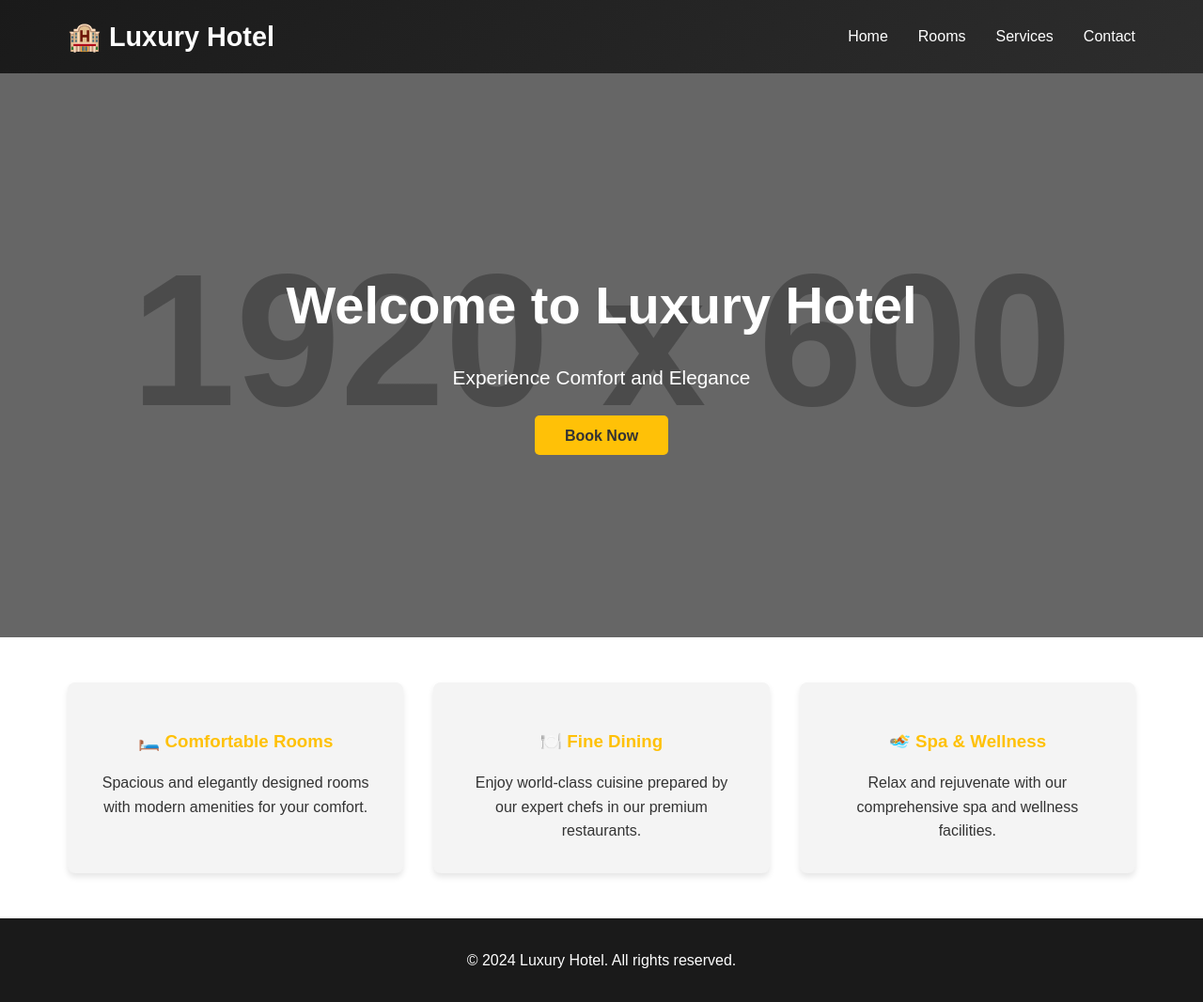
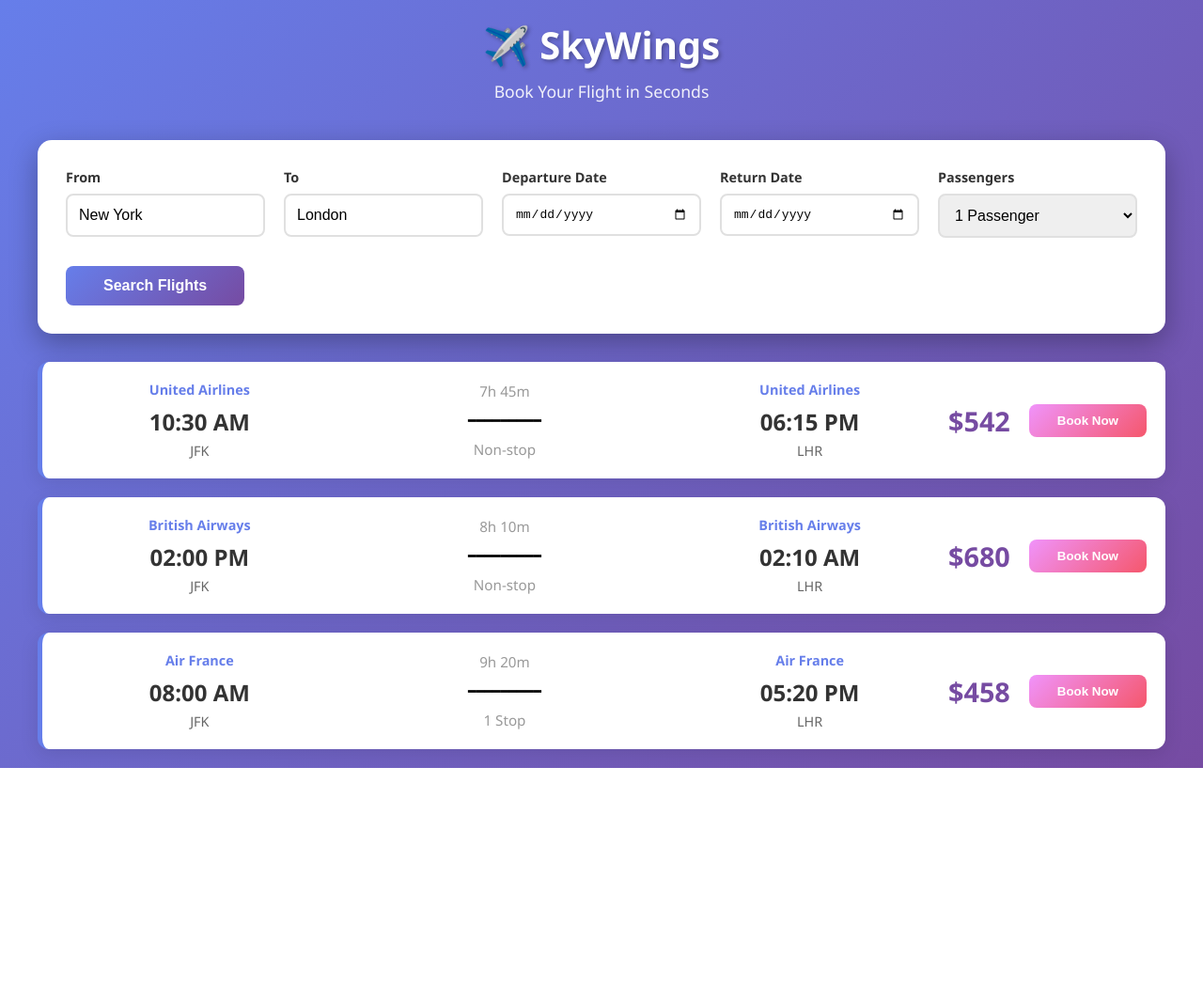
Before and after one commit to Gayatri25-dev/new-action, a plain HTML site: page index.html in a window 1280 px wide. Shown: the whole page at 94% size. After the commit the page ends 817 px from the top, so only its background shows below. Drawn offline with Linux system fonts and the light colour scheme; placeholder pictures from the web are drawn by us.

```diff
--- a/index.html
+++ b/index.html
@@ -3,7 +3,7 @@
 <head>
     <meta charset="UTF-8">
     <meta name="viewport" content="width=device-width, initial-scale=1.0">
-    <title>Luxury Hotel - Welcome</title>
+    <title>SkyWings - Flight Booking</title>
     <style>
         * {
             margin: 0;
@@ -12,159 +12,310 @@
         }
 
         body {
-            font-family: 'Arial', sans-serif;
-            line-height: 1.6;
+            font-family: 'Segoe UI', Tahoma, Geneva, Verdana, sans-serif;
+            background: linear-gradient(135deg, #667eea 0%, #764ba2 100%);
+            min-height: 100vh;
+            padding: 20px;
+        }
+
+        .container {
+            max-width: 1200px;
+            margin: 0 auto;
+        }
+
+        header {
+            text-align: center;
+            color: white;
+            margin-bottom: 40px;
+        }
+
+        header h1 {
+            font-size: 2.5em;
+            margin-bottom: 10px;
+            text-shadow: 2px 2px 4px rgba(0,0,0,0.3);
+        }
+
+        header p {
+            font-size: 1.1em;
+            opacity: 0.9;
+        }
+
+        .booking-section {
+            background: white;
+            border-radius: 15px;
+            padding: 30px;
+            margin-bottom: 30px;
+            box-shadow: 0 10px 30px rgba(0,0,0,0.3);
+        }
+
+        .form-group {
+            display: grid;
+            grid-template-columns: repeat(auto-fit, minmax(200px, 1fr));
+            gap: 20px;
+            margin-bottom: 20px;
+        }
+
+        .input-field {
+            display: flex;
+            flex-direction: column;
+        }
+
+        .input-field label {
+            font-weight: 600;
+            color: #333;
+            margin-bottom: 8px;
+            font-size: 0.9em;
+        }
+
+        .input-field input,
+        .input-field select {
+            padding: 12px;
+            border: 2px solid #e0e0e0;
+            border-radius: 8px;
+            font-size: 1em;
+            transition: border-color 0.3s;
+        }
+
+        .input-field input:focus,
+        .input-field select:focus {
+            outline: none;
+            border-color: #667eea;
+        }
+
+        .search-btn {
+            background: linear-gradient(135deg, #667eea 0%, #764ba2 100%);
+            color: white;
+            padding: 12px 40px;
+            border: none;
+            border-radius: 8px;
+            font-size: 1em;
+            font-weight: 600;
+            cursor: pointer;
+            transition: transform 0.2s, box-shadow 0.2s;
+            align-self: flex-end;
+            margin-top: 10px;
+        }
+
+        .search-btn:hover {
+            transform: translateY(-2px);
+            box-shadow: 0 5px 15px rgba(102, 126, 234, 0.4);
+        }
+
+        .flights-section {
+            display: grid;
+            gap: 20px;
+        }
+
+        .flight-card {
+            background: white;
+            border-radius: 12px;
+            padding: 20px;
+            display: flex;
+            justify-content: space-between;
+            align-items: center;
+            box-shadow: 0 5px 20px rgba(0,0,0,0.1);
+            border-left: 5px solid #667eea;
+            transition: transform 0.2s;
+        }
+
+        .flight-card:hover {
+            transform: translateY(-5px);
+            box-shadow: 0 10px 30px rgba(0,0,0,0.15);
+        }
+
+        .flight-info {
+            flex: 1;
+            display: grid;
+            grid-template-columns: 1fr 1fr 1fr;
+            gap: 30px;
+            align-items: center;
+        }
+
+        .flight-detail {
+            text-align: center;
+        }
+
+        .airline {
+            color: #667eea;
+            font-weight: 600;
+            margin-bottom: 8px;
+            font-size: 0.9em;
+        }
+
+        .time {
+            font-size: 1.5em;
+            font-weight: 700;
             color: #333;
         }
 
-        header {
-            background: linear-gradient(135deg, #1a1a1a, #2d2d2d);
-            color: white;
-            padding: 1rem 0;
-            position: sticky;
-            top: 0;
-            z-index: 100;
+        .airport {
+            color: #666;
+            font-size: 0.9em;
+            margin-top: 5px;
         }
 
-        nav {
-            display: flex;
-            justify-content: space-between;
-            align-items: center;
-            max-width: 1200px;
-            margin: 0 auto;
-            padding: 0 2rem;
+        .duration {
+            color: #999;
+            font-size: 0.95em;
         }
 
-        .logo {
-            font-size: 1.8rem;
-            font-weight: bold;
+        .price {
+            font-size: 1.8em;
+            font-weight: 700;
+            color: #764ba2;
+            text-align: right;
+            margin-right: 20px;
         }
 
-        nav ul {
-            list-style: none;
-            display: flex;
-            gap: 2rem;
+        .book-btn {
+            background: linear-gradient(135deg, #f093fb 0%, #f5576c 100%);
+            color: white;
+            padding: 10px 30px;
+            border: none;
+            border-radius: 8px;
+            cursor: pointer;
+            font-weight: 600;
+            transition: transform 0.2s;
         }
 
-        nav a {
-            color: white;
-            text-decoration: none;
-            transition: color 0.3s;
+        .book-btn:hover {
+            transform: scale(1.05);
         }
 
-        nav a:hover {
-            color: #ffc107;
+        .no-flights {
+            text-align: center;
+            color: white;
+            font-size: 1.2em;
+            padding: 40px;
         }
 
-        .hero {
-            background: linear-gradient(rgba(0, 0, 0, 0.5), rgba(0, 0, 0, 0.5)),
-                        url('https://via.placeholder.com/1920x600') center/cover;
-            height: 600px;
-            display: flex;
-            align-items: center;
-            justify-content: center;
-            text-align: center;
-            color: white;
+        @media (max-width: 768px) {
+            .flight-info {
+                grid-template-columns: 1fr;
+                gap: 15px;
             }
 
-        .hero-content h1 {
-            font-size: 3.5rem;
-            margin-bottom: 1rem;
+            .flight-card {
+                flex-direction: column;
+                text-align: center;
             }
 
-        .hero-content p {
-            font-size: 1.3rem;
-            margin-bottom: 2rem;
+            .price {
+                text-align: center;
+                margin-right: 0;
             }
 
-        .btn {
-            padding: 0.8rem 2rem;
-            background: #ffc107;
-            color: #333;
-            text-decoration: none;
-            border-radius: 5px;
-            font-weight: bold;
-            transition: background 0.3s;
+            header h1 {
+                font-size: 2em;
             }
-
-        .btn:hover {
-            background: #ffb300;
-        }
-
-        .features {
-            max-width: 1200px;
-            margin: 3rem auto;
-            padding: 0 2rem;
-            display: grid;
-            grid-template-columns: repeat(auto-fit, minmax(300px, 1fr));
-            gap: 2rem;
-        }
-
-        .feature-card {
-            background: #f4f4f4;
-            padding: 2rem;
-            border-radius: 8px;
-            text-align: center;
-            box-shadow: 0 4px 6px rgba(0, 0, 0, 0.1);
-            transition: transform 0.3s;
-        }
-
-        .feature-card:hover {
-            transform: translateY(-5px);
-        }
-
-        .feature-card h3 {
-            margin: 1rem 0;
-            color: #ffc107;
-        }
-
-        footer {
-            background: #1a1a1a;
-            color: white;
-            text-align: center;
-            padding: 2rem;
-            margin-top: 3rem;
         }
     </style>
 </head>
 <body>
+    <div class="container">
         <header>
-        <nav>
-            <div class="logo">🏨 Luxury Hotel</div>
-            <ul>
-                <li><a href="#">Home</a></li>
-                <li><a href="#">Rooms</a></li>
-                <li><a href="#">Services</a></li>
-                <li><a href="#">Contact</a></li>
-            </ul>
-        </nav>
+            <h1>✈️ SkyWings</h1>
+            <p>Book Your Flight in Seconds</p>
         </header>
 
-    <section class="hero">
-        <div class="hero-content">
-            <h1>Welcome to Luxury Hotel</h1>
-            <p>Experience Comfort and Elegance</p>
-            <a href="#" class="btn">Book Now</a>
+        <div class="booking-section">
+            <div class="form-group">
+                <div class="input-field">
+                    <label for="from">From</label>
+                    <input type="text" id="from" placeholder="Departure City" value="New York">
                 </div>
-    </section>
+                <div class="input-field">
+                    <label for="to">To</label>
+                    <input type="text" id="to" placeholder="Destination City" value="London">
+                </div>
+                <div class="input-field">
+                    <label for="depart">Departure Date</label>
+                    <input type="date" id="depart">
+                </div>
+                <div class="input-field">
+                    <label for="return">Return Date</label>
+                    <input type="date" id="return">
+                </div>
+                <div class="input-field">
+                    <label for="passengers">Passengers</label>
+                    <select id="passengers">
+                        <option>1 Passenger</option>
+                        <option>2 Passengers</option>
+                        <option>3 Passengers</option>
+                        <option>4+ Passengers</option>
+                    </select>
+                </div>
+            </div>
+            <button class="search-btn">Search Flights</button>
+        </div>
 
-    <section class="features">
-        <div class="feature-card">
-            <h3>🛏️ Comfortable Rooms</h3>
-            <p>Spacious and elegantly designed rooms with modern amenities for your comfort.</p>
+        <div class="flights-section">
+            <div class="flight-card">
+                <div class="flight-info">
+                    <div class="flight-detail">
+                        <div class="airline">United Airlines</div>
+                        <div class="time">10:30 AM</div>
+                        <div class="airport">JFK</div>
                     </div>
-        <div class="feature-card">
-            <h3>🍽️ Fine Dining</h3>
-            <p>Enjoy world-class cuisine prepared by our expert chefs in our premium restaurants.</p>
+                    <div class="flight-detail">
+                        <div class="duration">7h 45m</div>
+                        <div style="margin: 10px 0;">━━━━━━━━━</div>
+                        <div class="duration">Non-stop</div>
                     </div>
-        <div class="feature-card">
-            <h3>🏊 Spa & Wellness</h3>
-            <p>Relax and rejuvenate with our comprehensive spa and wellness facilities.</p>
+                    <div class="flight-detail">
+                        <div class="airline">United Airlines</div>
+                        <div class="time">06:15 PM</div>
+                        <div class="airport">LHR</div>
                     </div>
-    </section>
+                </div>
+                <div class="price">$542</div>
+                <button class="book-btn">Book Now</button>
+            </div>
 
-    <footer>
-        <p>&copy; 2024 Luxury Hotel. All rights reserved.</p>
-    </footer>
+            <div class="flight-card">
+                <div class="flight-info">
+                    <div class="flight-detail">
+                        <div class="airline">British Airways</div>
+                        <div class="time">02:00 PM</div>
+                        <div class="airport">JFK</div>
+                    </div>
+                    <div class="flight-detail">
+                        <div class="duration">8h 10m</div>
+                        <div style="margin: 10px 0;">━━━━━━━━━</div>
+                        <div class="duration">Non-stop</div>
+                    </div>
+                    <div class="flight-detail">
+                        <div class="airline">British Airways</div>
+                        <div class="time">02:10 AM</div>
+                        <div class="airport">LHR</div>
+                    </div>
+                </div>
+                <div class="price">$680</div>
+                <button class="book-btn">Book Now</button>
+            </div>
+
+            <div class="flight-card">
+                <div class="flight-info">
+                    <div class="flight-detail">
+                        <div class="airline">Air France</div>
+                        <div class="time">08:00 AM</div>
+                        <div class="airport">JFK</div>
+                    </div>
+                    <div class="flight-detail">
+                        <div class="duration">9h 20m</div>
+                        <div style="margin: 10px 0;">━━━━━━━━━</div>
+                        <div class="duration">1 Stop</div>
+                    </div>
+                    <div class="flight-detail">
+                        <div class="airline">Air France</div>
+                        <div class="time">05:20 PM</div>
+                        <div class="airport">LHR</div>
+                    </div>
+                </div>
+                <div class="price">$458</div>
+                <button class="book-btn">Book Now</button>
+            </div>
+        </div>
+    </div>
 </body>
 </html>
```
Lines whose indentation alone changed are shown as unchanged.
